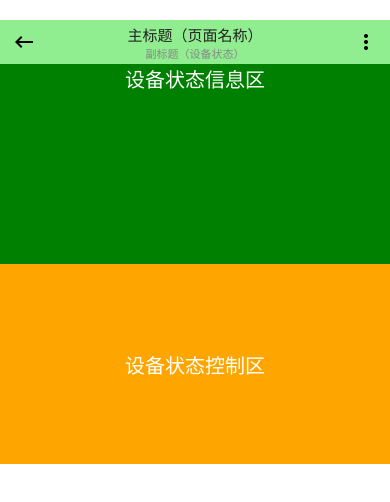
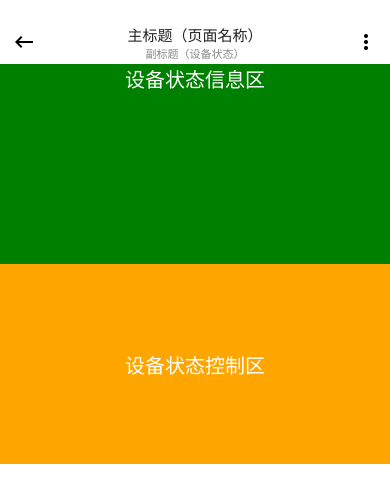
Before and after one commit to acigacn/react-native-template-ysui, a React Native app in the folder template/: screen / in a window 390 px wide. Shown: the top 502 px of the page. Built offline with nearby package versions, Linux system fonts and the light colour scheme.

Commit message:
优化导航栏组件复用
Signed-off-by: tangkunyin <tangkunyin@yisi.cn>

```diff
--- a/template/src/common/NavigationBarButton.tsx
+++ b/template/src/common/NavigationBarButton.tsx
@@ -7,7 +7,6 @@ import IconButton from './widgets/IconButton';
  * 导航返回按钮
  */
 export const BackBarButton = (props: any) => {
-  console.log('BackBarButton', props);
   return <IconButton type={FontType.materialIcons} name={props.name || 'keyboard-backspace'} style={CommonStyles.navHeader.barBtn} {...props} />;
 };
 
@@ -15,6 +14,5 @@ export const BackBarButton = (props: any) => {
  * 导航设置按钮
  */
 export const SettingBarButton = (props: any) => {
-  console.log('SettingBarButton', props);
   return <IconButton type={FontType.materialCommunityIcons} name={props.name || 'dots-vertical'} style={CommonStyles.navHeader.barBtn} {...props} />;
 };
--- a/template/src/common/NavigationHeaderBar.tsx
+++ b/template/src/common/NavigationHeaderBar.tsx
@@ -5,27 +5,19 @@ import AppConfig from '@confs/AppConfig';
 import CommonStyles from '@comms/CommonStyles';
 
 /**
- * 导航左边按钮
+ * 导航按钮
  * @param props {renderView: func}
  * @returns React.ReactNode
  */
-export const LeftBarButton = (props: any) => {
-  if (props.renderView && typeof props.renderView === 'function') {
-    return props.renderView();
+export const BarButtonView = (props: any) => {
+  let leftBar = props.renderView();
+  if (!leftBar) {
+    leftBar = <View style={CommonStyles.navHeader.barBtn} />;
   }
-  return <View style={CommonStyles.navHeader.barBtn} />;
+  return leftBar;
 };
-
-/**
- * 导航右边按钮
- * @param props {renderView: func}
- * @returns React.ReactNode
- */
-export const RightBarButton = (props: any) => {
-  if (props.renderView && typeof props.renderView === 'function') {
-    return props.renderView();
-  }
-  return <View style={CommonStyles.navHeader.barBtn} />;
+BarButtonView.propTypes = {
+  renderView: PropTypes.func,
 };
 
 /**
@@ -74,9 +66,9 @@ export const NavigationHeaderBar = (props: any) => {
   }
   return (
     <View style={[CommonStyles.navHeader.headerContainer, {backgroundColor: props.backgroundColor}]}>
-      <LeftBarButton renderView={props.renderLeftBar} />
+      <BarButtonView renderView={props.renderLeftBar} />
       <HeaderTitleBarView {...props.titleBar} />
-      <RightBarButton renderView={props.renderRightBar} />
+      <BarButtonView renderView={props.renderRightBar} />
     </View>
   );
 };
--- a/template/src/views/base/BasePage.tsx
+++ b/template/src/views/base/BasePage.tsx
@@ -14,7 +14,6 @@ export default class BasePage extends React.Component<BasePageProps, BasePageSta
 
   // ------------------------ 统一处理页面溃退、打开、替换 --------------------------------------
   back = () => {
-    console.log('backPage ...');
     NavigatorHelper.backPage();
   };
   backToRoot = () => {
@@ -27,29 +26,18 @@ export default class BasePage extends React.Component<BasePageProps, BasePageSta
     NavigatorHelper.replacePage(page, params);
   };
 
-  // ------------------------ 自定义导航栏组件 ----------------------------------------
-  renderHeaderLeftBar() {
+  // ------------------------ 自定义导航栏组件 开始------------------------------//
+  renderHeaderLeftBar = (): React.ReactNode => {
     return <BackBarButton onPress={this.back} />;
-  }
-  renderHeaderRightBar() {
-    console.log('renderHeaderRightBar 请在子类重载使用');
-  }
-  renderCustomizedHeader() {
-    const {backgroundColor, titleBar, headerBarShown} = this.state;
-    const headerProps = {
-      backgroundColor,
-      headerBarShown,
-      titleBar: {
-        title: titleBar?.title,
-        subtitle: titleBar?.subtitle,
-        titleStyles: titleBar?.titleStyles,
-        subTitleStyles: titleBar?.subTitleStyles,
-      },
-      renderLeftBar: this.renderHeaderLeftBar,
-      renderRightBar: this.renderHeaderRightBar,
-    };
-    return <NavigationHeaderBar {...headerProps} />;
-  }
+  };
+  renderHeaderRightBar = (): React.ReactNode => {
+    return null;
+  };
+  renderCustomizedHeader = (): React.ReactNode => {
+    const {headerBarShown, backgroundColor, titleBar} = this.state;
+    return <NavigationHeaderBar headerBarShown={headerBarShown} backgroundColor={backgroundColor} titleBar={titleBar} renderLeftBar={this.renderHeaderLeftBar} renderRightBar={this.renderHeaderRightBar} />;
+  };
+  // ------------------------ 自定义导航栏组件 结束------------------------------//
 
   /**
    * 页面内容渲染，用子类去覆盖。此处勿动！
--- a/template/src/views/home/index.tsx
+++ b/template/src/views/home/index.tsx
@@ -12,7 +12,6 @@ export default class HomePage extends BasePage {
         title: '主标题（页面名称）',
         subtitle: '副标题（设备状态）',
       },
-      backgroundColor: 'lightgreen',
     };
   }
 
@@ -20,9 +19,9 @@ export default class HomePage extends BasePage {
     // this.openPage('SettingsPage', {age: 10, name: 'thomas', region: '中国'}, {native: true});
     this.openPage('SettingsPage');
   };
-  renderHeaderRightBar() {
+  renderHeaderRightBar = () => {
     return <SettingBarButton onPress={this.onSettingBarPress} />;
-  }
+  };
 
   renderContent() {
     return (
```
